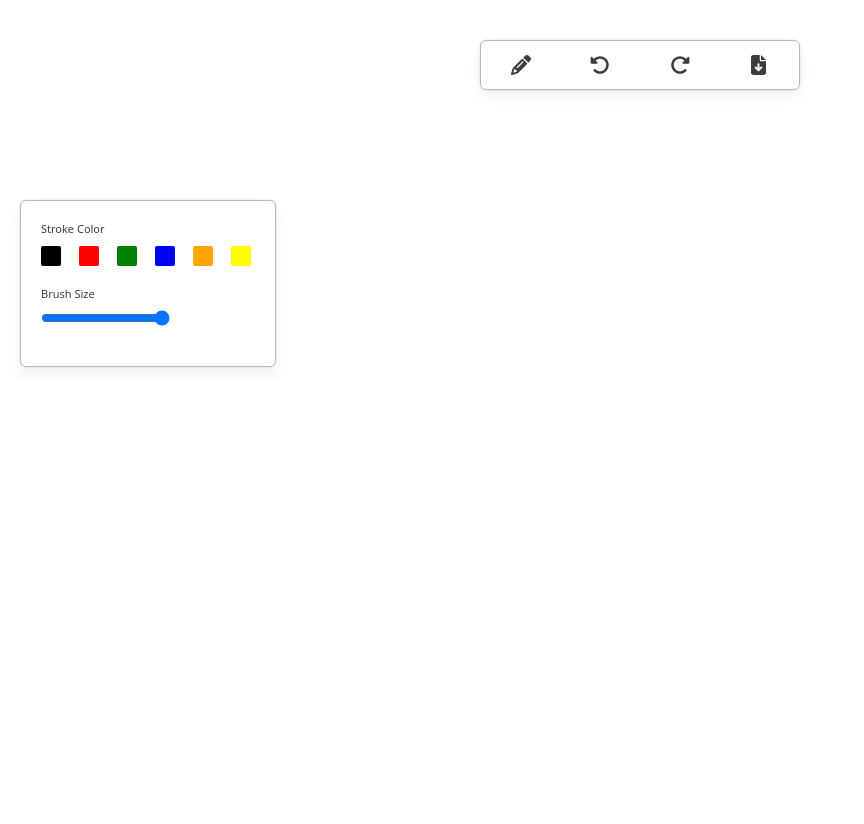
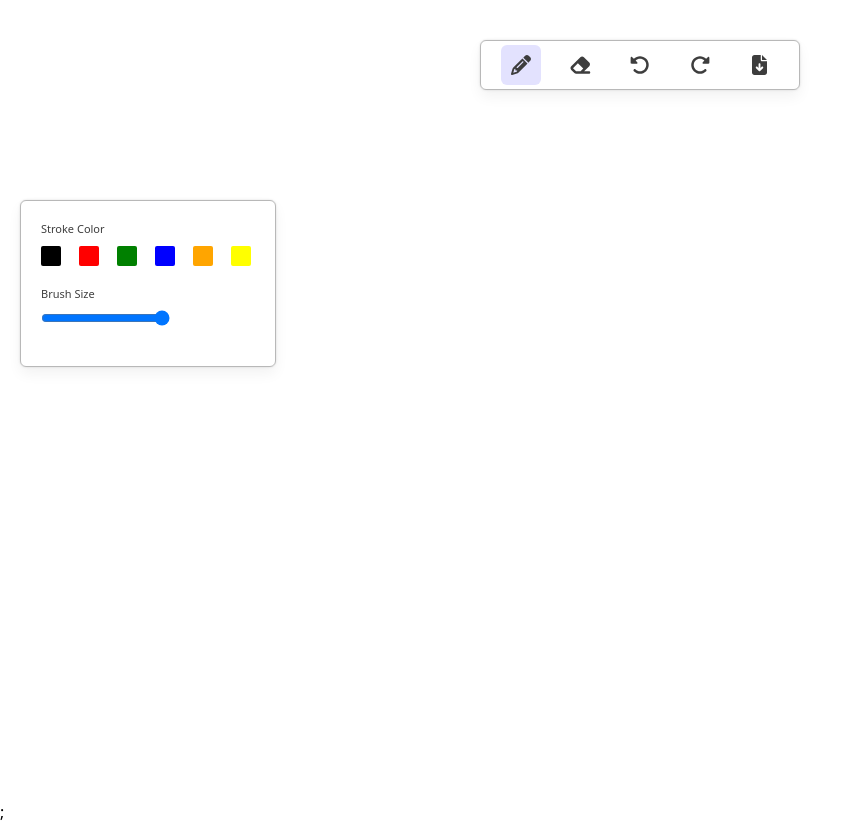
Before and after one commit to Devang2304/Brainstorm, a Next.js app in the folder sketchbook/: page / in a window 1280 px wide. Shown: the whole page, without its empty margins (0-864 px from the left). Before the commit the page ends 800 px from the top, so only its background shows below. Built offline with nearby package versions, Linux system fonts and the light colour scheme.

Commit message:
added redux toolkit and made communication between menu and toolbox

```diff
--- /dev/null
+++ b/sketchbook/src/components/board/index.js
@@ -0,0 +1,21 @@
+import React from 'react'
+import { useRef,useEffect } from 'react'
+
+const  Board = () => {
+    const canvasRef=useRef(null);
+
+    useEffect(() => {
+      if(!canvasRef.current) return;
+      const canvas = canvasRef.current;
+      const context=canvas.getContext('2d');
+
+      // mounting
+      canvas.width=window.innerWidth;
+      canvas.height=window.innerHeight;
+    },[]);
+  return (
+    <canvas ref={canvasRef}></canvas>
+  )
+}
+
+export default Board
--- a/sketchbook/src/components/menu/index.js
+++ b/sketchbook/src/components/menu/index.js
@@ -1,19 +1,32 @@
+import { useDispatch,useSelector } from "react-redux";
 import { FontAwesomeIcon } from "@fortawesome/react-fontawesome";
-import { faPencil, faRotateLeft, faRotateRight, faFileArrowDown } from "@fortawesome/free-solid-svg-icons";
+import { faPencil, faEraser, faRotateLeft, faRotateRight, faFileArrowDown } from "@fortawesome/free-solid-svg-icons";
+import cx from "classnames";
 import styles from "./index.module.css";
+import { MENU_ITEMS } from "@/constants";
+import { menuItemClick,actionItemClick } from "@/slice/menuSlice";
 const Menu = () => {
+    const dispatch = useDispatch();
+    const activeMenuItem=useSelector((state)=>state.menu.activeMenuItem);
+    const handleMenuClick = (itemName) => {
+        dispatch(menuItemClick(itemName));
+    }
+
     return (
         <div className={styles.menuContainer}>
-            <div className={styles.iconWrapper}>
+            <div className={cx(styles.iconWrapper,{[styles.active]:activeMenuItem===MENU_ITEMS.PENCIL})} onClick={()=>{handleMenuClick(MENU_ITEMS.PENCIL)}}>
                 <FontAwesomeIcon icon={faPencil} className={styles.icon} />
             </div>
-            <div className={styles.iconWrapper}>
+            <div className={cx(styles.iconWrapper,{[styles.active]:activeMenuItem===MENU_ITEMS.ERASER})} onClick={()=>{handleMenuClick(MENU_ITEMS.ERASER)}}>
+                <FontAwesomeIcon icon={faEraser} className={styles.icon} />
+            </div>
+            <div className={styles.iconWrapper} onClick={()=>{handleMenuClick(MENU_ITEMS.PENCIL)}}>
                 <FontAwesomeIcon icon={faRotateLeft} className={styles.icon} />
             </div>
-            <div className={styles.iconWrapper}>
+            <div className={styles.iconWrapper} onClick={()=>{handleMenuClick(MENU_ITEMS.PENCIL)}}>
                 <FontAwesomeIcon icon={faRotateRight} className={styles.icon} />
             </div>
-            <div className={styles.iconWrapper}>
+            <div className={styles.iconWrapper} onClick={()=>{handleMenuClick(MENU_ITEMS.DOWNLOAD)}}>
                 <FontAwesomeIcon icon={faFileArrowDown} className={styles.icon} />
             </div>
         </div>
--- a/sketchbook/src/components/toolbox/index.js
+++ b/sketchbook/src/components/toolbox/index.js
@@ -1,12 +1,17 @@
+import { useSelector } from "react-redux";
 import styles from "./index.module.css";
-import { COLORS } from "@/constants";
+import { COLORS, MENU_ITEMS } from "@/constants";
 const Toolbox=()=>{
+
+    const activeMenuItem=useSelector((state)=>state.menu.activeMenuItem);
+    const showStrokeToolOption= activeMenuItem=== MENU_ITEMS.PENCIL;
+    const showBrushToolOption= activeMenuItem=== MENU_ITEMS.PENCIL || MENU_ITEMS.ERASER;
     const updateBrushSize=(e)=>{
         console.log("update brush size");
     }
     return (
       <div className={styles.toolboxContainer}>
-        <div className={styles.toolItem}>
+        {showStrokeToolOption && <div className={styles.toolItem}>
           <h4 className={styles.toolText}>Stroke Color</h4>
           <div className={styles.itemContainer}>
             <div className={styles.colorBox} style={{backgroundColor: COLORS.BLACK}}/>
@@ -16,13 +21,13 @@
             <div className={styles.colorBox} style={{backgroundColor: COLORS.ORANGE}}/>
             <div className={styles.colorBox} style={{backgroundColor: COLORS.YELLOW}}/>
           </div>
-        </div>
-        <div className={styles.toolItem}>
+        </div>}
+        {showBrushToolOption && <div className={styles.toolItem}>
           <h4 className={styles.toolText}>Brush Size</h4>
           <div className={styles.itemContainer}>
             <input type="range" min={1} max={10} step={1} onChange={updateBrushSize} />
           </div>
-        </div>
+        </div>}
       </div>
     );
 }
--- a/sketchbook/src/constants.js
+++ b/sketchbook/src/constants.js
@@ -8,4 +8,12 @@
     WHITE: 'white'
 }
 
-export {COLORS}
+const MENU_ITEMS = {
+    PENCIL:'PENCIL',
+    ERASER:'ERASER',
+    UNDO:'UNDO',
+    REDO:'REDO',
+    DOWNLOAD:'DOWNLOAD'
+}
+
+export {COLORS, MENU_ITEMS}
--- a/sketchbook/src/pages/_app.js
+++ b/sketchbook/src/pages/_app.js
@@ -1,5 +1,9 @@
 import "@/styles/globals.css";
+import { Provider } from "react-redux";
+import { store } from "@/store";
 
 export default function App({ Component, pageProps }) {
-  return <Component {...pageProps} />;
+  return <Provider store={store}>
+    <Component {...pageProps} />;
+  </Provider>
 }
--- a/sketchbook/src/pages/index.js
+++ b/sketchbook/src/pages/index.js
@@ -1,11 +1,13 @@
 import Menu from "@/components/menu";
 import Toolbox from "@/components/toolbox";
+import Board from "@/components/board";
 
 export default function Home() {
   return (
     <main>
       <Menu />
       <Toolbox />
+      <Board />
     </main>
   );
 }
--- /dev/null
+++ b/sketchbook/src/slice/menuSlice.js
@@ -0,0 +1,24 @@
+import { createSlice } from "@reduxjs/toolkit";
+import { MENU_ITEMS } from "@/constants";
+
+
+const initialState = {
+    activeMenuItem:MENU_ITEMS.PENCIL,
+    actionMenuItem:null
+};
+export const menuSlice = createSlice({
+    name:'menu',
+    initialState,
+    reducers:{
+        menuItemClick:(state, action) => {
+            state.activeMenuItem=action.payload;
+        },
+        actionItemClick:(state, action) => {
+            state.actionMenuItem=action.payload;
+        }
+    }
+});
+
+export const {menuItemClick,actionItemClick} = menuSlice.actions;
+
+export default menuSlice.reducer;
--- /dev/null
+++ b/sketchbook/src/store.js
@@ -0,0 +1,8 @@
+import { configureStore } from "@reduxjs/toolkit";
+import MenuReducer from '@/slice/menuSlice';
+
+export const store = configureStore({
+    reducer: {
+        menu: MenuReducer
+    }
+})
```
Also changed, not shown: sketchbook/src/components/board/index.module.css (added), sketchbook/src/slice/toolboxSlice.js (added).
